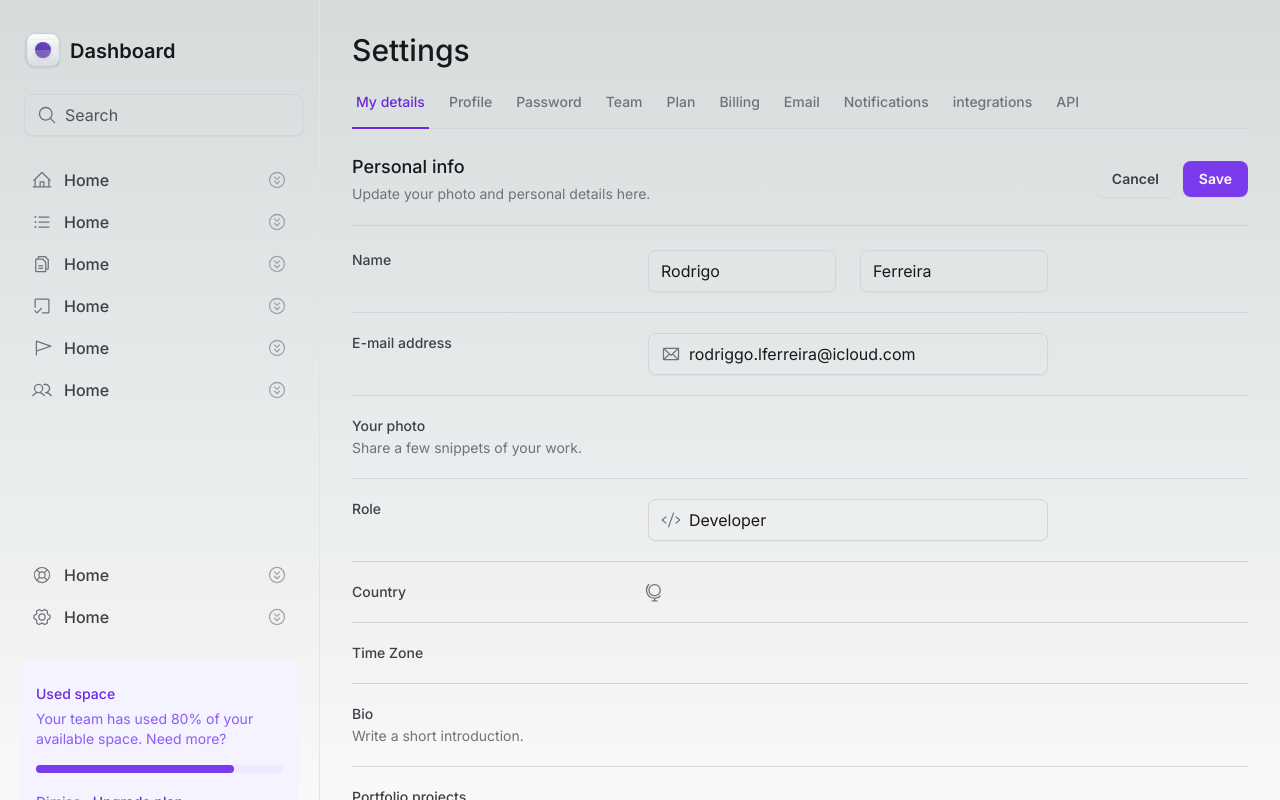
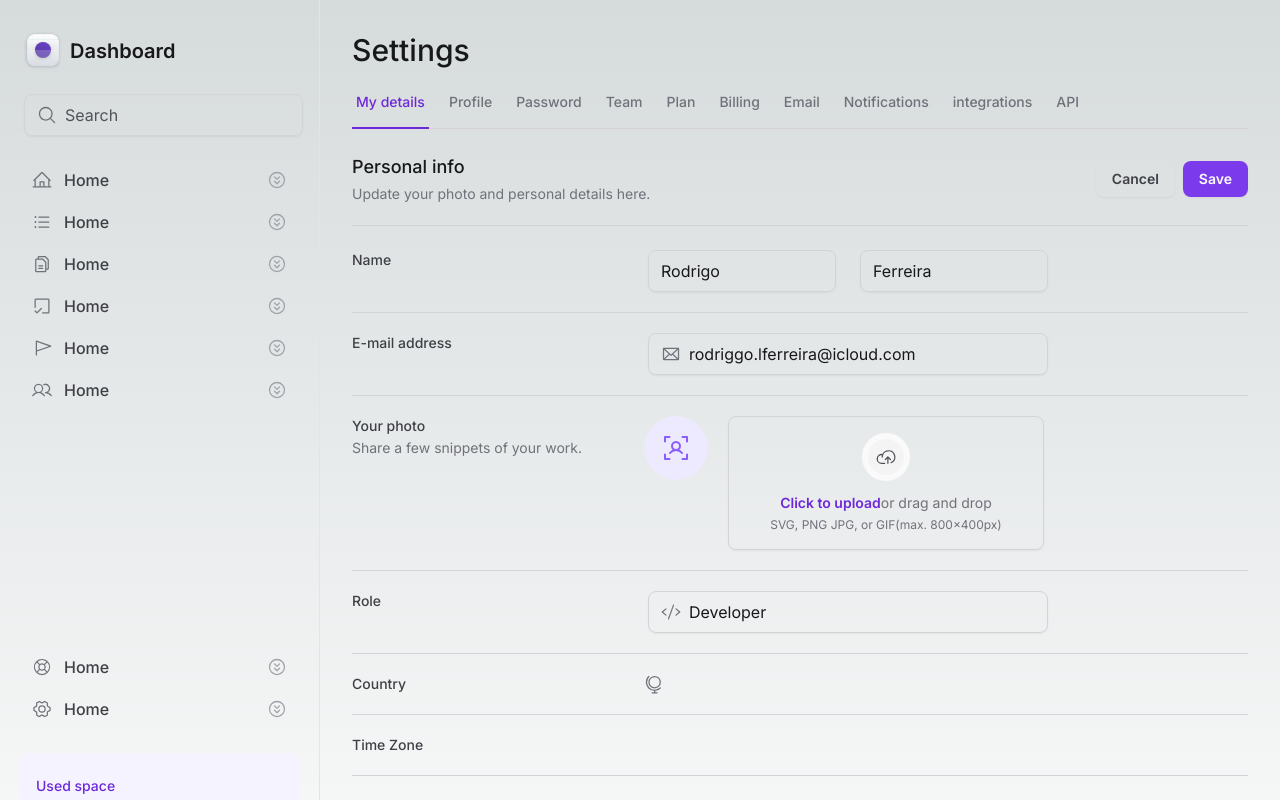
Before and after one commit to rodlferreira/dashboardGeneric, a Next.js app: page / in a window 1280 px wide. Shown: the top 800 px of the page. Built offline with nearby package versions, Linux system fonts and the light colour scheme.

Commit message:
décimo primeiro dia de desonvolvimento do Dashboard

```diff
--- a/src/app/page.tsx
+++ b/src/app/page.tsx
@@ -2,7 +2,7 @@
 
 import { SettingsTabs } from "@/components/SettingsTabs";
 import { InputRoot, InputControl, InputPrefix } from "@/components/Input";
-import { Code, Envelope, GlobeStand } from "@phosphor-icons/react";
+import { CloudArrowUp, Code, Envelope, GlobeStand, UserFocus } from "@phosphor-icons/react";
 
 
 export default function Home() {
@@ -71,7 +71,7 @@
 
           <div className="grid grid-cols-form gap-3 pt-5">
             <label
-              htmlFor="email"
+              htmlFor="photo"
               className="text-sm font-medium text-zinc-700"
             >
               Your photo
@@ -81,7 +81,32 @@
               </span>
             </label>
 
-            <div></div>
+            <div className="flex items-start gap-5">
+              <div className="bg-violet-100 flex h-16 w-16 items-center justify-center rounded-full">
+                < UserFocus className="w-8 h-8 text-violet-500" />
+              </div>
+
+              <label
+                htmlFor="photo"
+                className=" group flex-1 cursor-pointer flex flex-col items-center gap-3 rounded-lg border border-zinc-300 px-6 py-4 text-center text-zinc-500 shadow-sm hover:border-violet-200 hover:bg-violet-25 hover:text-violet-500">
+                <div className="rounded-full border-6 border-zinc-50 bg-zinc-100 p-2 group-hover:border-violet-50 group-hover:bg-violet-100">
+                  <CloudArrowUp className="h-5 w-5 text-zinc-600 group-hover:text-violet-600" />
+                </div>
+                <div className="flex flex-col items-center gap-1">
+                  <span className="text-sm">
+                    <span className="font-semibold text-violet-700">
+                      Click to upload
+                    </span>
+                    or drag and drop
+                  </span>
+                  <span className="text-xs">
+                    SVG, PNG JPG, or GIF(max. 800x400px)
+                  </span>
+                </div>
+              </label>
+
+              <input type="file" className="sr-only" id="photo" />
+            </div>
 
           </div>
 
--- a/tailwind.config.ts
+++ b/tailwind.config.ts
@@ -13,6 +13,17 @@
         profile: 'max-content 1fr max-content',
         form: 'minmax(7.5rem, 17.5rem) minmax(25rem, 1fr) minmax(0, 15rem)'
       },
+
+      borderWidth: {
+        6: '6px',
+      },
+
+      colors: {
+        violet: {
+          25: '#fcfaff',
+        }
+      },
+
       backgroundImage: {
         'gradient-radial': 'radial-gradient(var(--tw-gradient-stops))',
         'gradient-conic':
```
